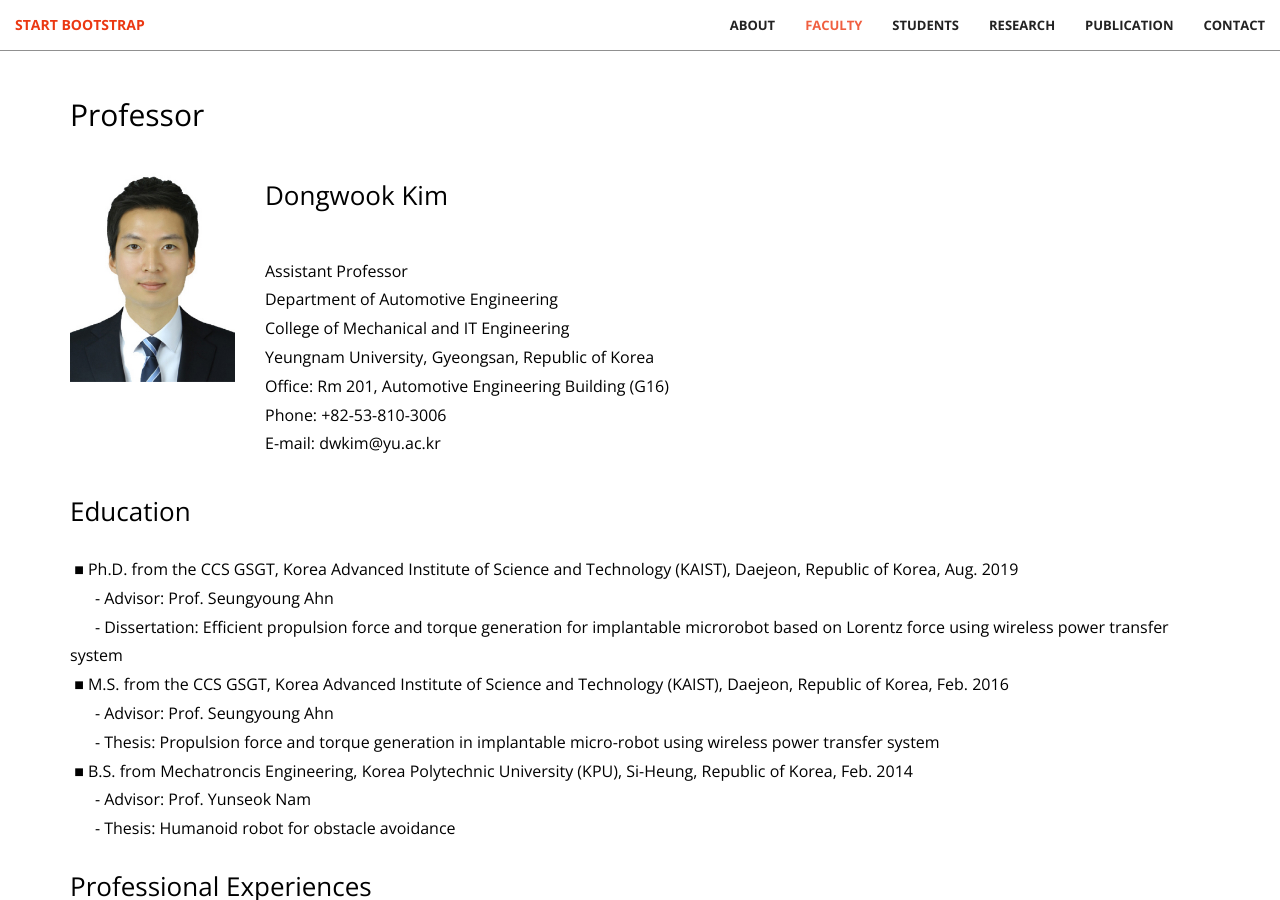
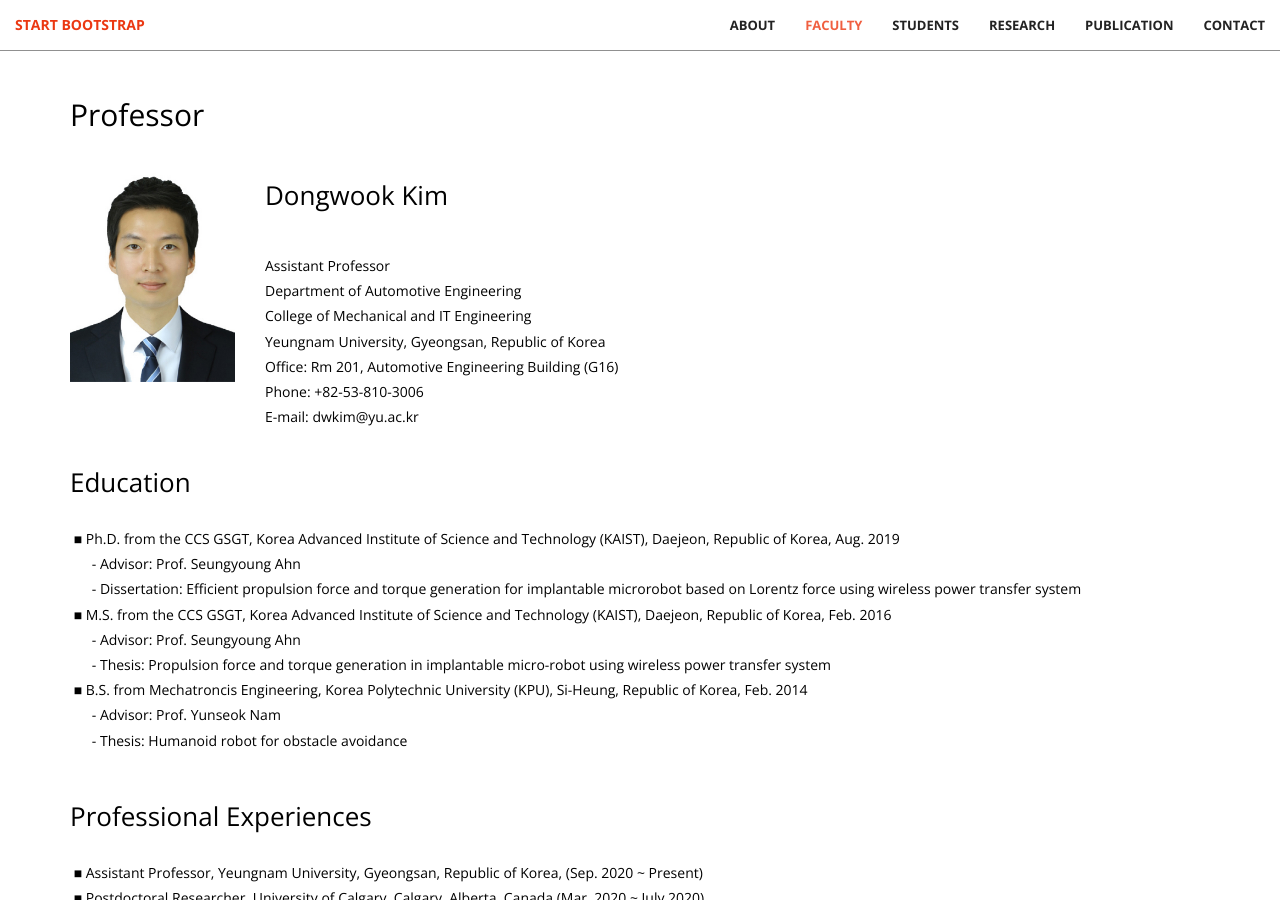
Before and after one commit to dwKim88/AEL, a Jekyll site: the page built from index.html, in a window 1280 px wide and 900 px high, scrolled down 1836 px. Built offline with Jekyll 4.4.1, drawn with Linux system fonts in a browser that asks for light colours.

Commit message:
Update services.html

```diff
--- a/_includes/services.html
+++ b/_includes/services.html
@@ -36,7 +36,7 @@
                         Dongwook Kim
                     </p>
                 <!-- <p style="font-size:10px">Assistant Professor at Yeungnam University</p> -->
-                    <p style="line-height: 1.8; color:black; font-size:16px;">
+                    <p style="line-height: 1.8; color:black; font-size:14px;">
                         <br>
                         Assistant Professor <br>
                         Department of Automotive Engineering <br>
@@ -57,7 +57,7 @@
                     <p style="line-height: 1.8; color:black; font-size:26px;">
                         Education
                     </p>
-                    <p style="line-height: 1.8; color:black; font-size:16px;">
+                    <p style="line-height: 1.8; color:black; font-size:14px;">
                         &nbsp;■ Ph.D. from the CCS GSGT, Korea Advanced Institute of Science and Technology (KAIST), Daejeon, Republic of  Korea, Aug. 2019 <br>
                         &nbsp;&nbsp;&nbsp;&nbsp;&nbsp; - Advisor: Prof. Seungyoung Ahn <br>
                         &nbsp;&nbsp;&nbsp;&nbsp;&nbsp; - Dissertation: Efficient propulsion force and torque generation for implantable microrobot based on Lorentz force using wireless power transfer system <br>
@@ -68,28 +68,20 @@
                         &nbsp;&nbsp;&nbsp;&nbsp;&nbsp; - Advisor: Prof. Yunseok Nam <br>
                         &nbsp;&nbsp;&nbsp;&nbsp;&nbsp; - Thesis: Humanoid robot for obstacle avoidance <br>
                     </p>
-
-                    <p style="line-height: 1.8; color:black; font-size:26px;">
-                         Professional Experiences
-                    </p>
-                    <p style="line-height: 1.8; color:black; font-size:16px;">
-                        &nbsp;■ Assistant Professor, Yeungnam University, Gyeongsan, Republic of Korea, (Sep. 2020 ~ Present)<br>
-                        &nbsp;■ Postdoctoral Researcher, University of Calgary, Calgary, Alberta, Canada (Mar. 2020 ~ July 2020)<br>
-                        &nbsp;■ Postdoctoral Researcher, Korea Advanced Institute of Science and Technology (KAIST), Daejeon, Republic of Korea (Sep. 2019 ~ Feb. 2020)<br>
-                        &nbsp;■ Visiting Researcher, Missouri University of Science and Technology, Rolla, Missouri, United States (Aug. 2018 ~ Feb. 2019)<br>
-                    </p>
                 </h4>
             </div>
        </div>
 
-        <!-- Professional experience part
+        <!-- Professional experience part -->
         <div class="row">
             <div class="col-md-12 text-left">
                 <h2>
-                    Professional Experiences
+                    <p style="line-height: 1.8; color:black; font-size:26px;">
+                        Professional Experiences
+                    </p>
                 </h2>
                 <h4>
-                    <p style="line-height: 1.8;">
+                    <p style="line-height: 1.8; color:black; font-size:14px;">
                         &nbsp;■ Assistant Professor, Yeungnam University, Gyeongsan, Republic of Korea, (Sep. 2020 ~ Present)<br>
                         &nbsp;■ Postdoctoral Researcher, University of Calgary, Calgary, Alberta, Canada (Mar. 2020 ~ July 2020)<br>
                         &nbsp;■ Postdoctoral Researcher, Korea Advanced Institute of Science and Technology (KAIST), Daejeon, Republic of Korea (Sep. 2019 ~ Feb. 2020)<br>
@@ -98,7 +90,7 @@
                 </h4>
             </div>
         </div>
-        -->
+
 
         <!-- Professional Activities -->
         <div class="row">
```
